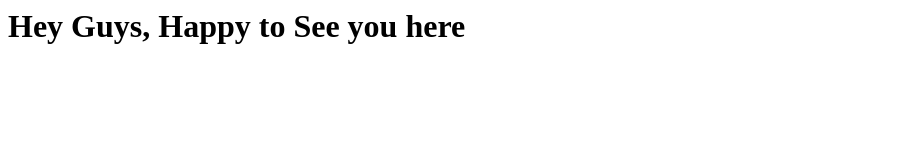
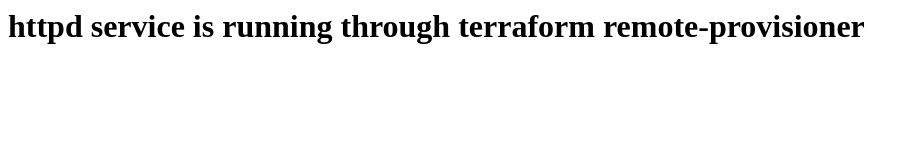
Before and after one commit to Dileeprithvi/tf-ansible-remote, a plain HTML site: page index.html in a window 1280 px wide. Shown: the whole page, without its empty margins (0-919 px from the left). Drawn offline with Linux system fonts and the light colour scheme.

Commit message:
Update index.html

```diff
--- a/index.html
+++ b/index.html
@@ -1 +1 @@
-<h1> Hey Guys, Happy to See you here </h1>
+<h1> httpd service is running through terraform remote-provisioner </h1>
```
